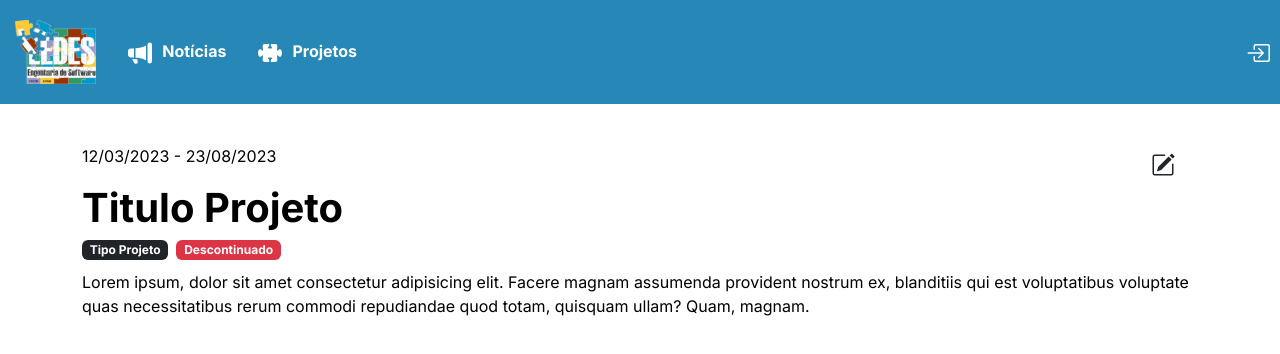
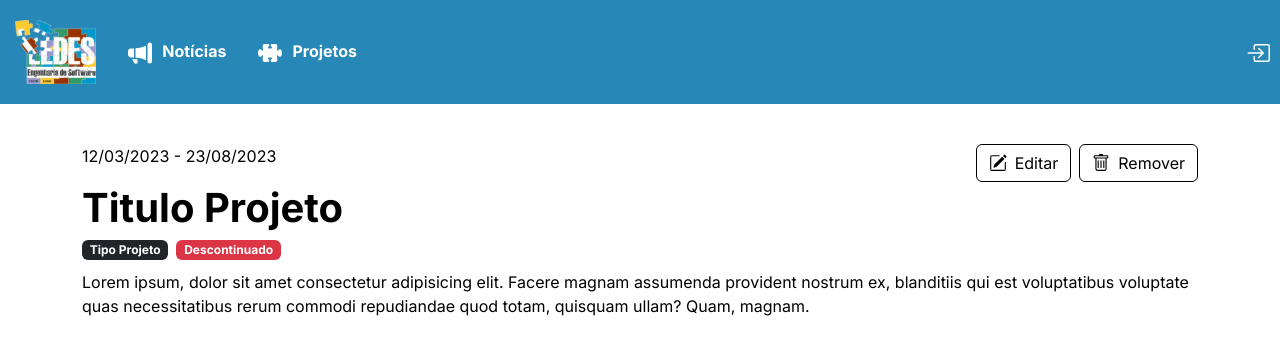
Before and after one commit to diogof651/csfacom-grupo1, a React (Vite) app in the folder front-end/: page /projeto/1 in a window 1280 px wide. Shown: the top 354 px of the page. Built offline with nearby package versions, Linux system fonts and the light colour scheme.

Commit message:
Merge com a main

```diff
--- a/front-end/src/routes/projetos/PaginaProjeto/PaginaProjeto.jsx
+++ b/front-end/src/routes/projetos/PaginaProjeto/PaginaProjeto.jsx
@@ -1,19 +1,22 @@
 import Badge from "react-bootstrap/Badge"; // Importe o componente Badge
 import Container from "react-bootstrap/Container";
-import { BsPencilSquare } from "react-icons/bs";
+import { BsPencilSquare, BsTrash } from "react-icons/bs";
+import { Link } from "react-router-dom";
+import { BotaoComIcone } from "../../../components/Botoes/BotaoComIcone";
+
 export function PaginaProjeto() {
   const iconStyle = {
-    width: "24px", // Defina o tamanho desejado
-    height: "24px", // Defina a altura desejada (opcional)
-    marginRight: "10px", // Espaçamento à direita (opcional)
+    width: "18px", // Defina o tamanho desejado
+    height: "18px", // Defina a altura desejada (opcional)
   };
+
   return (
     <Container
       className="d-flex flex-column"
       style={{ height: "100vh", marginTop: "40px" }}
     >
       <div
-        className="d-flex justify-content-between align-items-start"
+        className="d-flex justify-content-between align-items-start flex-wrap gap-2"
         style={{
           width: "100%",
           marginBottom: "10px",
@@ -35,15 +38,16 @@ export function PaginaProjeto() {
             <Badge bg="danger">Descontinuado</Badge>
           </div>
         </div>
-        <button
-          type="button"
-          className="btn inter-bold"
-          style={{
-            backgroundColor: "none",
-          }}
-        >
-          <BsPencilSquare style={iconStyle} />
-        </button>
+        <div className="d-flex gap-2">
+          <Link to="/projetos" className="text-decoration-none">
+            <BotaoComIcone color="var(--black)">
+              <BsPencilSquare style={iconStyle} /> Editar
+            </BotaoComIcone>
+          </Link>
+          <BotaoComIcone color="var(--black)">
+            <BsTrash style={iconStyle} /> Remover
+          </BotaoComIcone>
+        </div>
       </div>
       <p>
         Lorem ipsum, dolor sit amet consectetur adipisicing elit. Facere magnam
@@ -51,6 +55,7 @@ export function PaginaProjeto() {
         voluptate quas necessitatibus rerum commodi repudiandae quod totam,
         quisquam ullam? Quam, magnam.
       </p>
+
     </Container>
   );
 }
```
